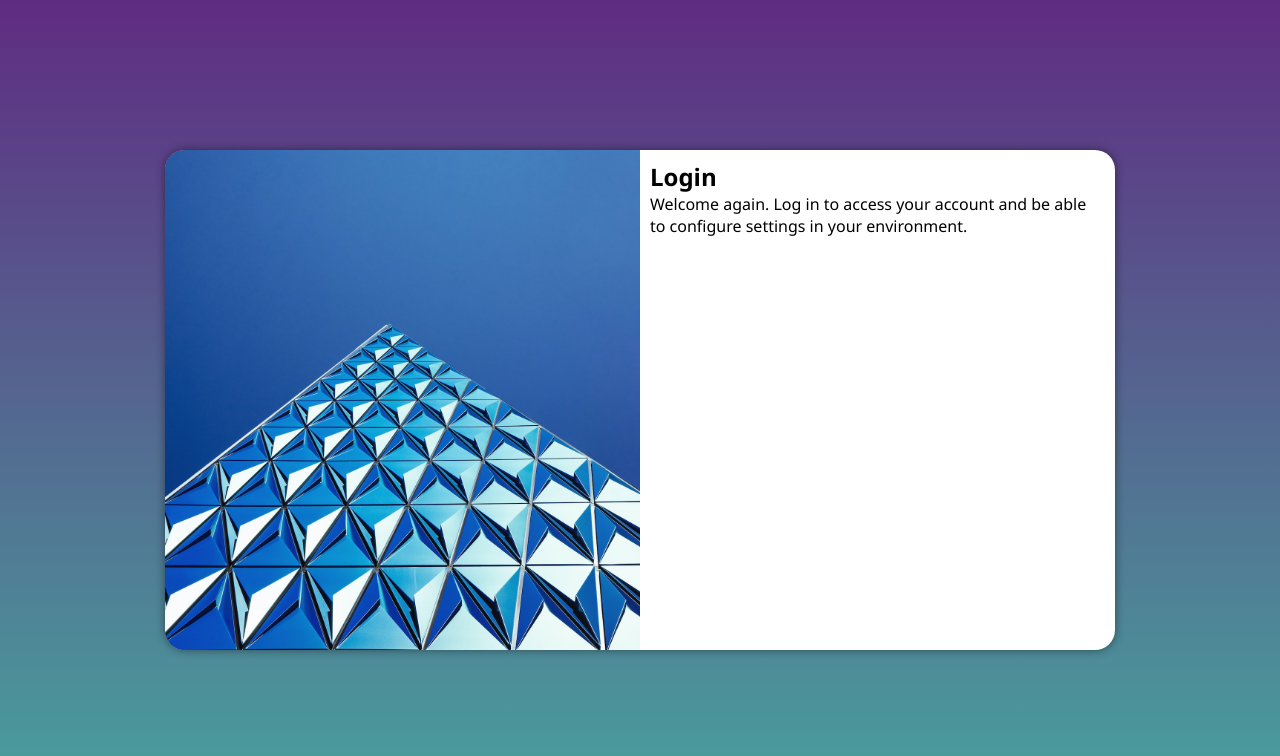
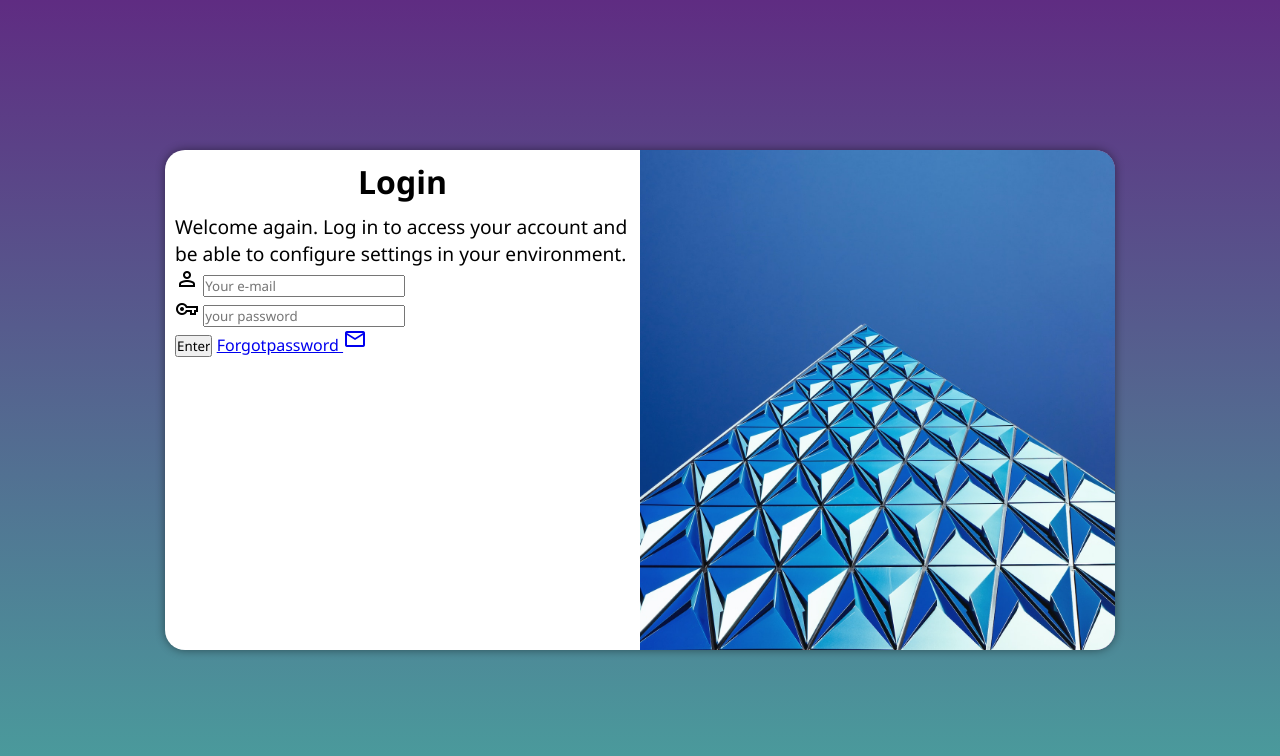
Before and after one commit to andreia-silva-aguiar/login-project, a plain HTML site: page index.html in a window 1280 px wide. Drawn offline with nearby package versions, Linux system fonts and the light colour scheme.

Commit message:
create the form

```diff
--- a/estilos/media-query.css
+++ b/estilos/media-query.css
@@ -41,14 +41,23 @@ Grandes telas: acima de 1200px
     }
 
     section#login>div#imagem {
-        float: left;
+        float: right;
         width: 50%;
         height: 100%;
 
     }
 
     section#login>div#formulario {
-        float: right;
+        float: left;
         width: 50%;
     }
+
+    div#formulario>h1 {
+        font-size: 2em;
+    }
+
+    div#formulario>p {
+        font-size: 1.2em;
+    }
+
 }
--- a/estilos/style.css
+++ b/estilos/style.css
@@ -65,3 +65,11 @@ section#login>div#formulario {
     /*colocar um espaco entre a palavra Login e a figura*/
 
 }
+div#formulario > h1{
+    text-align: center;
+    margin-bottom: 10px;
+}
+
+div#formulario > p{
+    font-size: 0.8em;
+}
--- a/index.html
+++ b/index.html
@@ -6,6 +6,10 @@
     <meta http-equiv="X-UA-Compatible" content="IE=edge">
     <meta name="viewport" content="width=device-width, initial-scale=1.0">
     <title>Login</title>
+    <!--https://developers.google.com/fonts/docs/material_symbols
+    procurar USE in web
+    -->
+    <link href="https://fonts.googleapis.com/css2?family=Material+Symbols+Outlined" rel="stylesheet" />
     <link rel="stylesheet" href="estilos/style.css">
     <link rel="stylesheet" href="estilos/media-query.css">
 </head>
@@ -19,8 +23,28 @@
 
             <div id="formulario">
                 <h1>Login</h1>
-                <p>Welcome again. Log in to access your account and be able to configure settings in your environment.</p>
-                <form action="login.php" method="post"></form>
+                <p>Welcome again. Log in to access your account and be able to configure settings in your environment.
+                </p>
+                <form action="login.php" method="post" autocomplete="on">
+                    <div class="campo">
+                        <span class="material-symbols-outlined">person</span>
+                        <input type="email" name="login" id="ilogin" placeholder="Your e-mail" autocomplete="email" required maxlength="30">
+                    </div>
+
+                    <div class="campo">
+                        <span class="material-symbols-outlined">vpn_key</span>
+                        <input type="password" name="senha" id="isenha" placeholder="your password"
+                            autocomplete="current-password" required minlength="8" maxlength="20">
+
+                    </div>
+                    <input type="submit" value="Enter">
+                    <a href="esqueci.html">Forgotpassword <span class="material-symbols-outlined">mail</span>
+                    </a>
+
+
+
+
+                </form>
             </div>
         </section>
 
```
